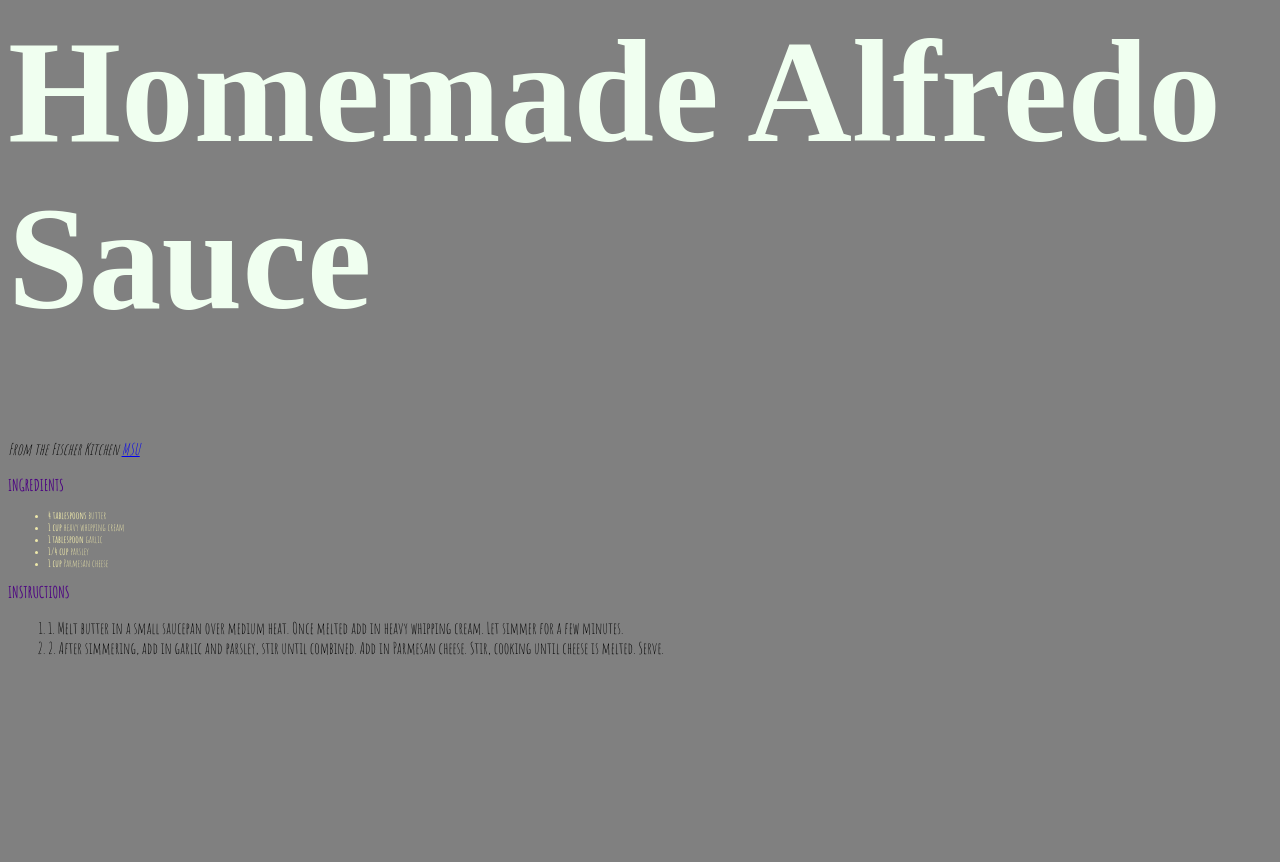
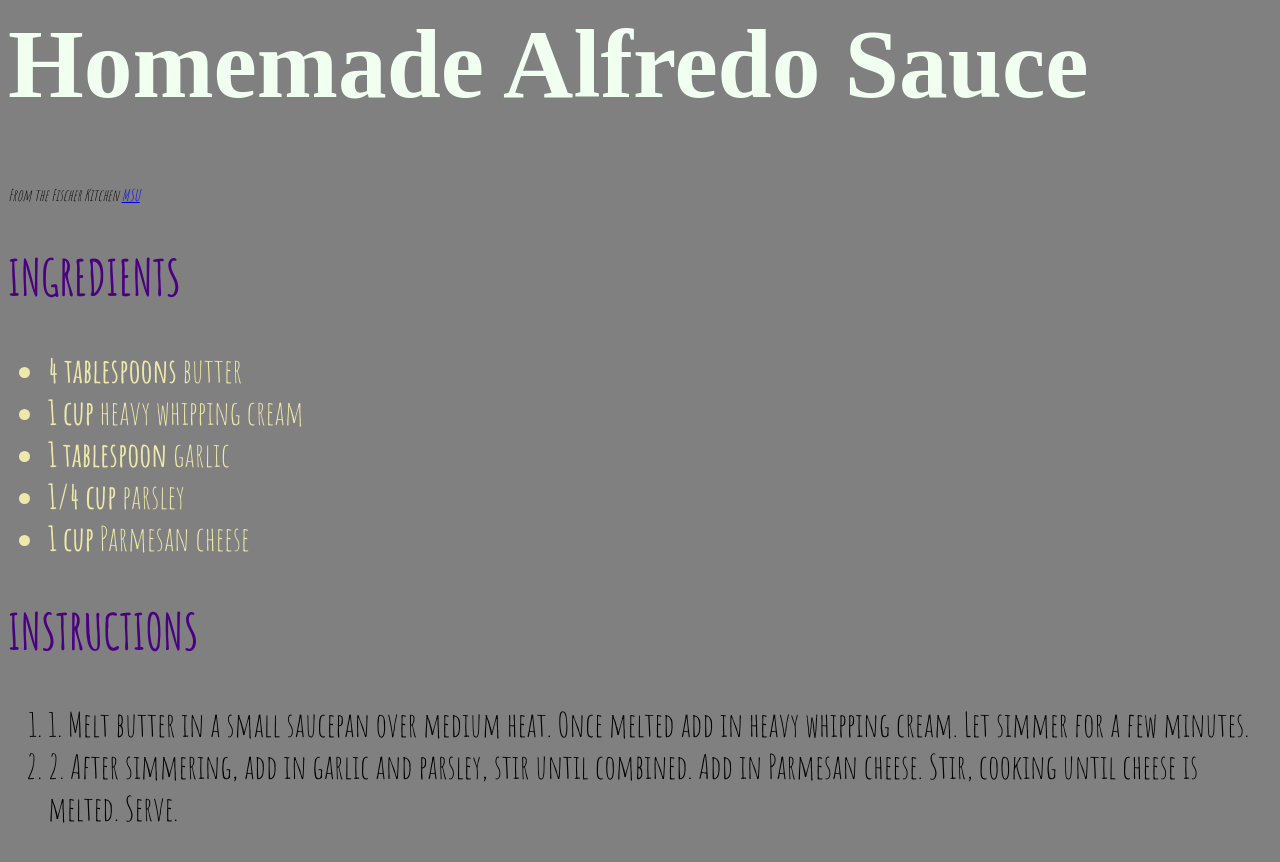
Before and after one commit to kenziefischer99/kenziefischer99.github.io, a plain HTML site: page Week 4/index.html in a window 1280 px wide. Before the commit the page ends 800 px from the top, so only its background shows below. Drawn offline with Linux system fonts and the light colour scheme; a web font is replaced by a local one.

Commit message:
Fonts
Fixed Font Sizes

```diff
--- a/Week 4/style.css
+++ b/Week 4/style.css
@@ -4,15 +4,13 @@ body{
 }
 h1{
     font-family: 'Unna', serif;
-    font-size: 9.089rem;
+    font-size: 6.089rem;
     color: honeydew;
 }
-h2{font-size: medium;
+h2{font-size: 3.089rem;
 color: indigo;}
 ul{
-    font-size: x-small;
+    font-size: 2.089rem;
     color: palegoldenrod;
-ol{
-    font-size: medium;}
-
 }
+ol{ font-size: 2.089rem;}
```
